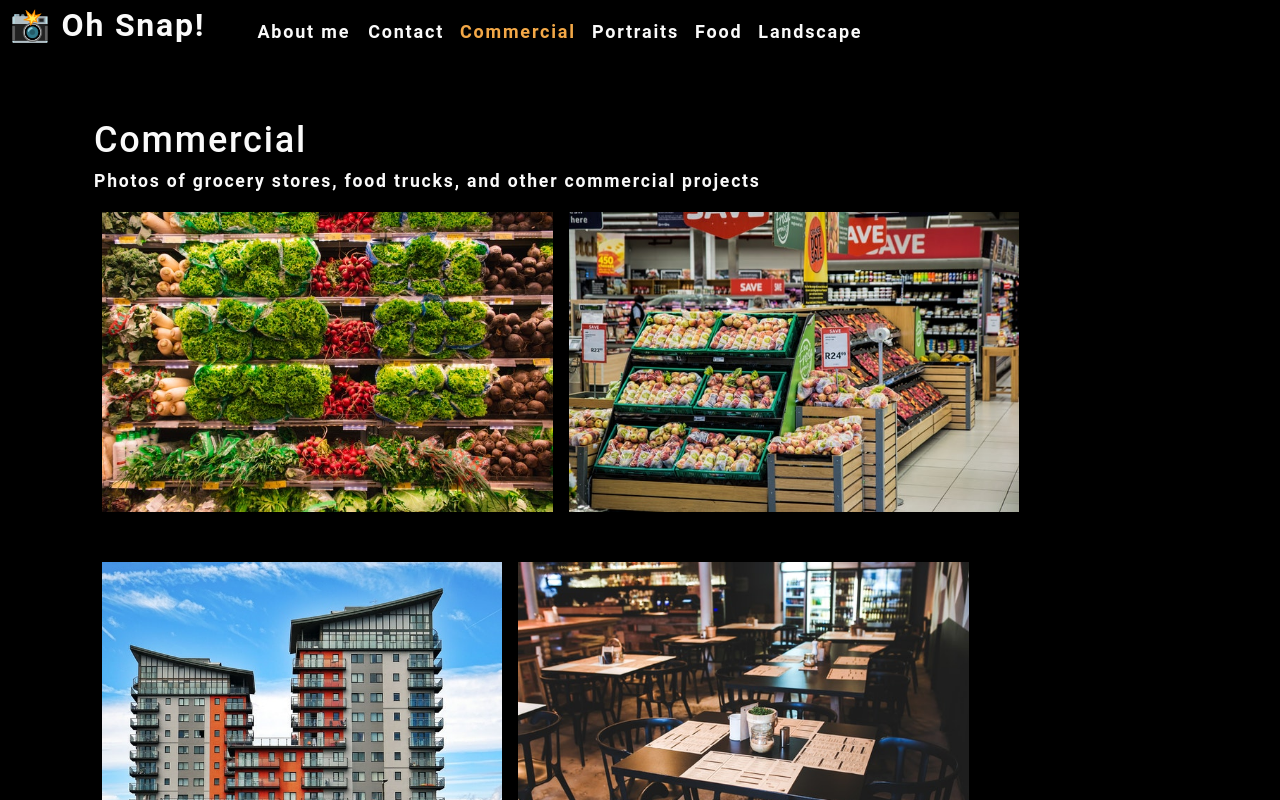
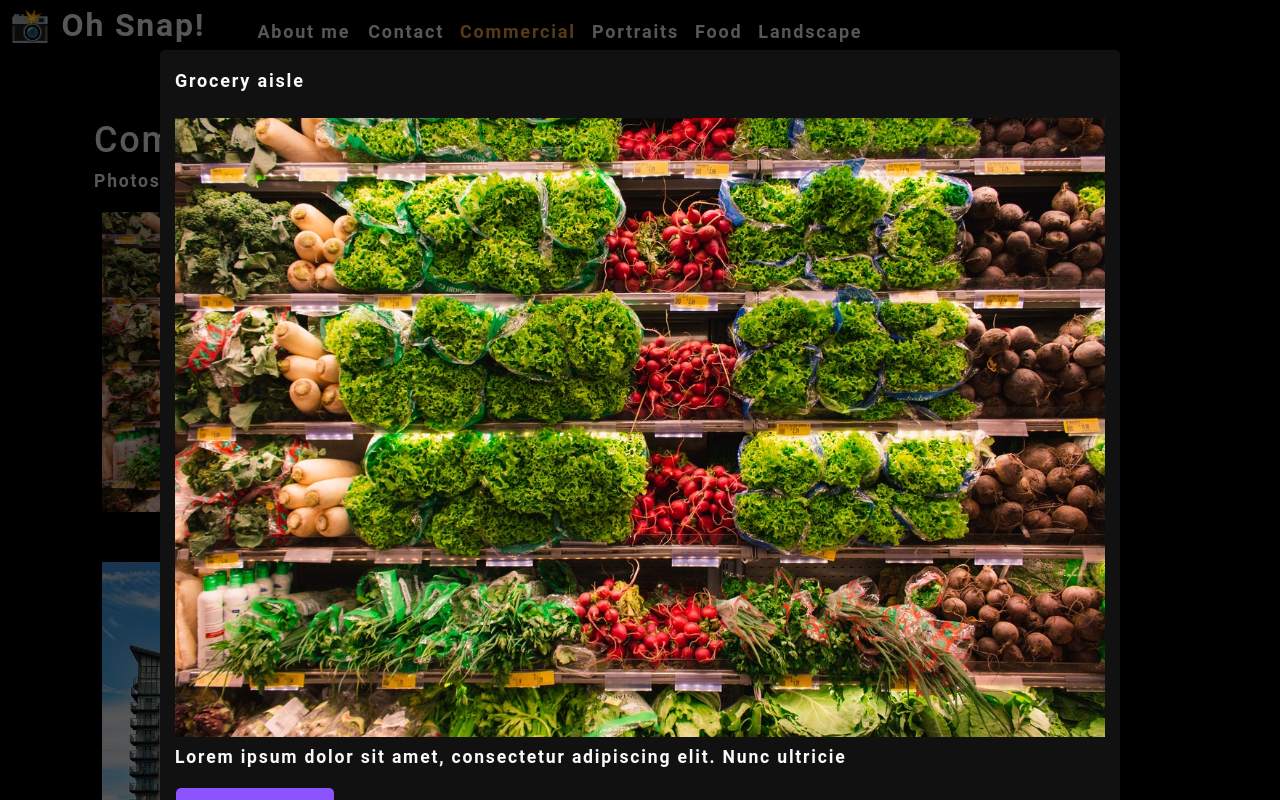
Before and after one commit to Thorulfr/photo-port, a React (Create React App) app: page / in a window 1280 px wide. Both pictures are taken after a click on the picture 327 px from the left and 361 px from the top of the page. Shown: the top 800 px of the page. Built offline with nearby package versions, Linux system fonts and the light colour scheme; the HTML template or start-up script is replaced by a standard one.

Commit message:
Modal opens

```diff
--- /dev/null
+++ b/src/components/Modal/Modal.jsx
@@ -0,0 +1,19 @@
+import React from 'react';
+function Modal({ currentPhoto }) {
+    const { name, category, description, index } = currentPhoto;
+    return (
+        <div className="modalBackdrop">
+            <div className="modalContainer">
+                <h3 className="modalTitle">{name}</h3>
+                <img
+                    src={require(`../../assets/large/${category}/${index}.jpg`)}
+                    alt="current category"
+                />
+                <p>{description}</p>
+                <button type="button">Close this modal</button>
+            </div>
+        </div>
+    );
+}
+
+export default Modal;
--- /dev/null
+++ b/src/components/Modal/index.js
@@ -0,0 +1,3 @@
+import Modal from './Modal';
+
+export default Modal;
--- a/src/components/PhotoList/PhotoList.jsx
+++ b/src/components/PhotoList/PhotoList.jsx
@@ -1,4 +1,5 @@
 import React, { useState } from 'react';
+import Modal from '../Modal';
 
 const PhotoList = ({ category }) => {
     const [photos] = useState([
@@ -120,14 +121,23 @@
 
     const currentPhotos = photos.filter((photo) => photo.category === category);
 
+    const [isModalOpen, setIsModalOpen] = useState(false);
+    const [currentPhoto, setCurrentPhoto] = useState();
+    const toggleModal = (image, i) => {
+        setCurrentPhoto({ ...image, index: i });
+        setIsModalOpen(true);
+    };
+
     return (
         <div>
+            {isModalOpen && <Modal currentPhoto={currentPhoto} />}
             <div className="flex-row">
                 {currentPhotos.map((image, i) => (
                     <img
                         src={require(`../../assets/small/${category}/${i}.jpg`)}
                         alt={image.name}
                         className="img-thumbnail mx-1"
+                        onClick={() => toggleModal(image, i)}
                         key={image.name}
                     />
                 ))}
```
